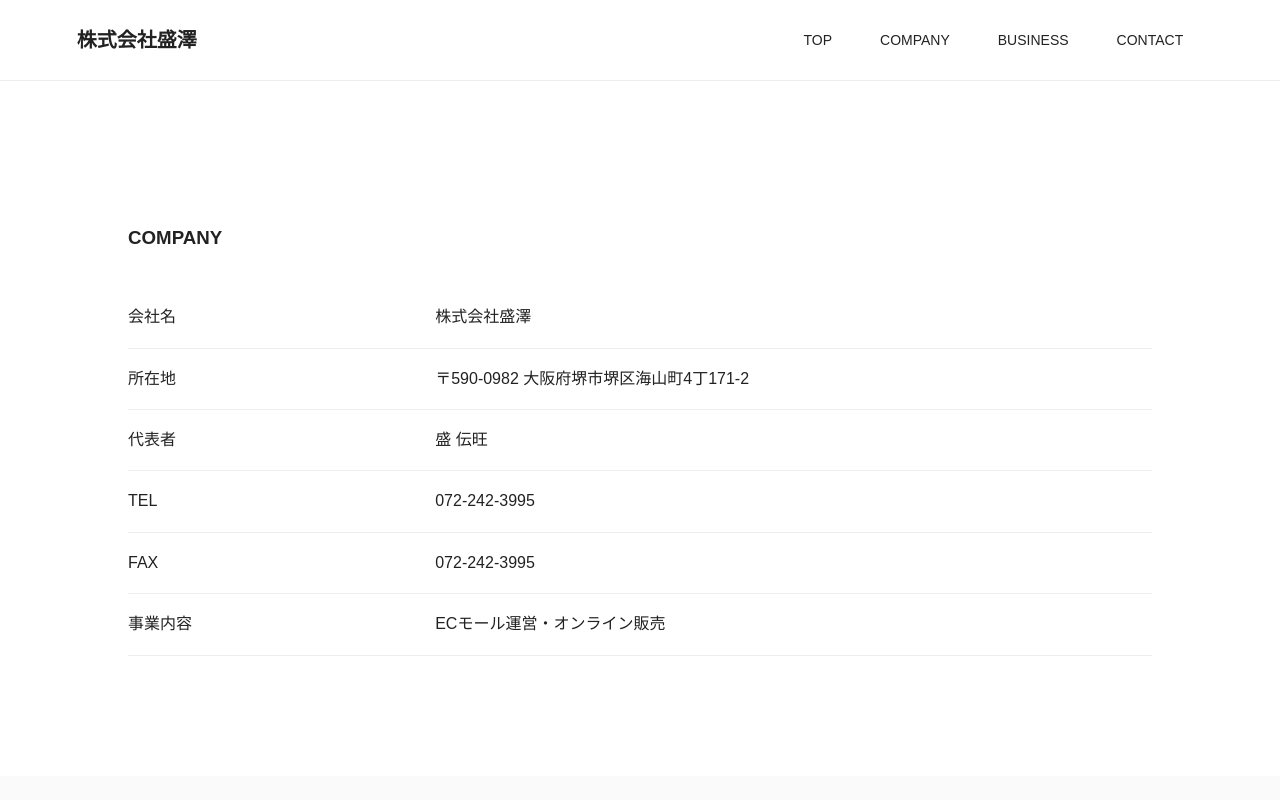
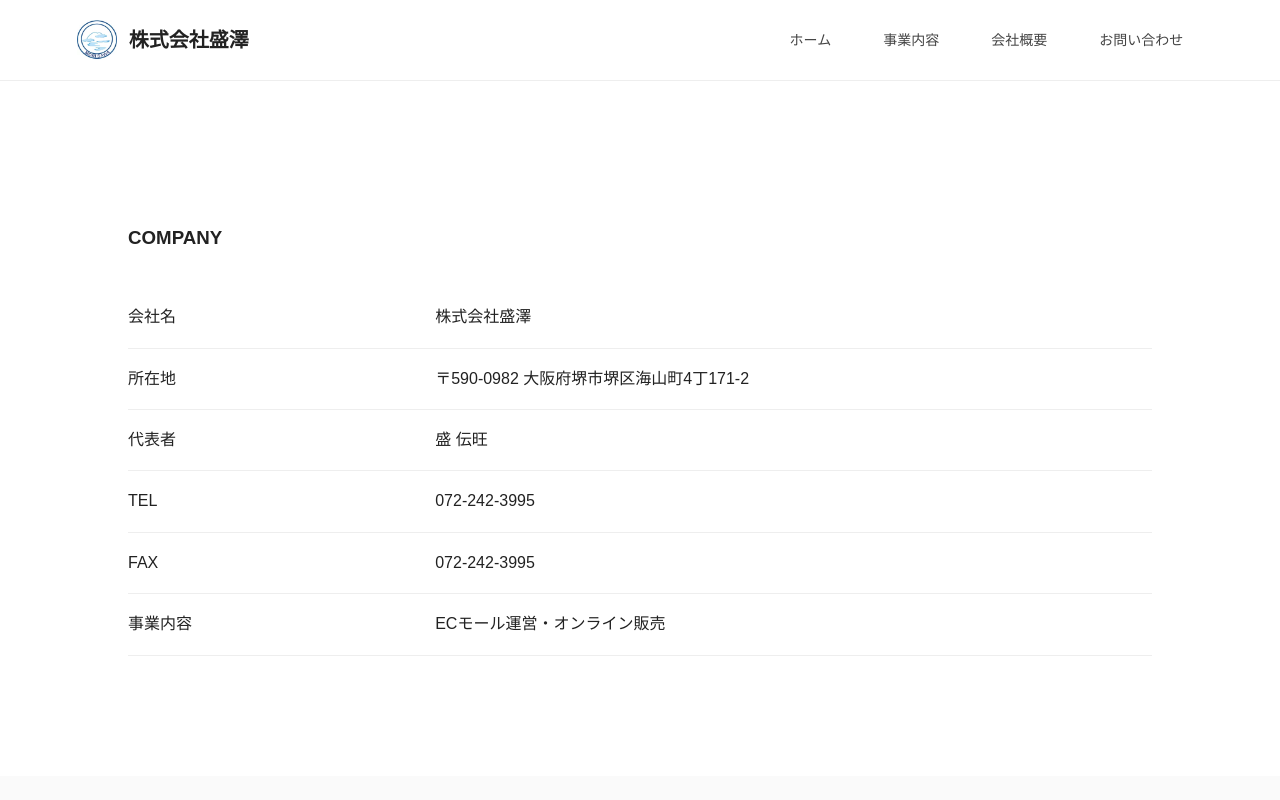
Before and after one commit to lhx970406-jpg/morisawa5628, a plain HTML site: page company.html in a window 1280 px wide. Shown: the top 800 px of the page. Drawn offline with Linux system fonts and the light colour scheme.

Commit message:
header xiugai

```diff
--- a/company.html
+++ b/company.html
@@ -8,15 +8,23 @@
 <body>
 
 
+<!-- 建议在所有页面（index, company, service等）都使用这一段统一的代码 -->
 <header class="header">
-<h1 class="logo">株式会社盛澤</h1>
-<nav class="nav">
-<a href="index.html">TOP</a>
-<a href="company.html">COMPANY</a>
-<a href="business.html">BUSINESS</a>
-<a href="contact.html">CONTACT</a>
-</nav>
+  <h1 class="logo">
+    <!-- 关键点：如果你的页面在不同文件夹下，请使用绝对路径或正确的相对路径 -->
+    <a href="index.html">
+      <img src="/morisawa5628/images/morisawalogo.jpg" alt="株式会社盛澤" class="logo-img">
+      <span>株式会社盛澤</span>
+    </a>
+  </h1>
+  <nav class="nav">
+    <a href="index.html">ホーム</a>
+    <a href="company.html">事業内容</a>
+    <a href="services.html">会社概要</a>
+    <a href="contact.html">お問い合わせ</a>
+  </nav>
 </header>
+
 
 
 <section class="section fade-up">
--- a/css/style.css
+++ b/css/style.css
@@ -30,25 +30,41 @@ a {
   z-index: 100;
 }
 
+/* =========================
+   Header 优化版 (天蓝色圆角效果)
+========================= */
 .nav {
   display: flex;
+  align-items: center; /* 确保导航在 Header 中垂直居中 */
   height: 100%;
 }
 
 .nav a {
   display: flex;
   align-items: center;
-  padding: 0 20px;
-  margin-left: 8px;
+  justify-content: center;
+
+  /* 1. 调整间距：不再使用 height: 100%，让它变成自适应文字的小方块 */
+  padding: 8px 20px;
+  margin-left: 12px;
+
   font-size: 14px;
-  height: 100%;
-  transition: all 0.3s ease;
+  font-weight: 500;
+  color: #444; /* 默认文字颜色稍微浅一点，显得更高级 */
+
+  /* 2. 准备圆角和平滑过渡 */
+  border-radius: 8px; /* 圆角设置 */
+  transition: all 0.3s cubic-bezier(0.4, 0, 0.2, 1); /* 增加一点回弹感的过渡 */
 }
 
+/* 3. 悬停效果：黑色变天蓝色 */
 .nav a:hover {
-  background-color: #222;
-  color: #fff;
+  background-color: #87CEEB; /* 天蓝色 (SkyBlue)，你可以根据喜好微调成 #00BFFF */
+  color: #fff;               /* 悬停时文字变白 */
+  transform: translateY(-2px); /* 悬停时轻微上浮，增加活泼感 */
+  box-shadow: 0 4px 12px rgba(135, 206, 235, 0.3); /* 淡淡的蓝色阴影 */
 }
+
 
 /* =========================
    Logo 样式
```
Also changed, not shown: business.html (+14 -7 lines), contact.html (+15 -7 lines), index.html (+4 -4 lines).
